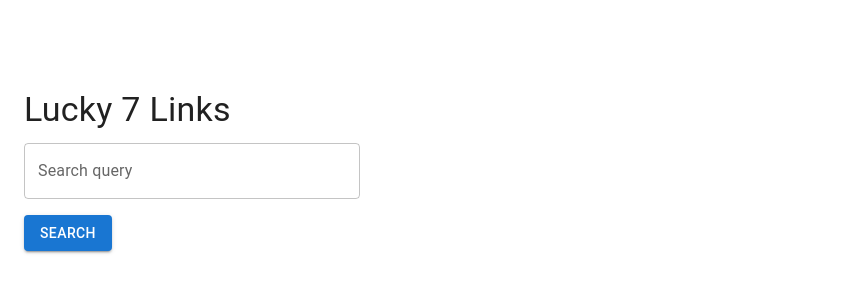
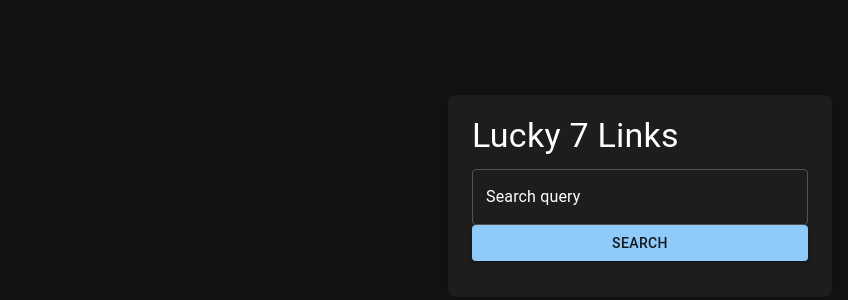
Before and after one commit to Pascal-Claye-30/Search-Engine, a React (Vite) app: page / in a window 1280 px wide. Shown: the part 214-514 px from the top of the page, without its empty margins (0-848 px from the left). Built offline with nearby package versions, Linux system fonts and the light colour scheme.

Commit message:
reverted back to previous updated style and changed the name of the app

```diff
--- a/src/App.css
+++ b/src/App.css
@@ -13,7 +13,7 @@ body {
 header {
   background-color: #1d1d1d;
   color: white;
-  padding: 1px;
+  padding: 10px;
   width: 100%;
   box-sizing: border-box;
 }
--- a/src/App.jsx
+++ b/src/App.jsx
@@ -1,5 +1,6 @@
 import React from 'react';
 import ExaSearch from './components/ExaSearch';
+import './App.css';
 
 function App() {
   return (
--- a/src/components/ExaSearch.jsx
+++ b/src/components/ExaSearch.jsx
@@ -11,7 +11,25 @@ import {
   CssBaseline,
   Box,
 } from '@mui/material';
+import { createTheme, ThemeProvider } from '@mui/material/styles';
 import fetch, { Headers } from 'cross-fetch';
+
+const theme = createTheme({
+  palette: {
+    mode: 'dark',
+    primary: {
+      main: '#90caf9',
+    },
+    background: {
+      default: '#121212',
+      paper: '#1d1d1d',
+    },
+    text: {
+      primary: '#ffffff',
+      secondary: '#b0bec5',
+    },
+  },
+});
 
 const ExaSearch = () => {
   const [query, setQuery] = useState('');
@@ -25,7 +43,7 @@ const ExaSearch = () => {
     const response = await fetch('https://api.exa.ai/search', {
       method: 'POST',
       headers: new Headers({
-        'x-api-key': 'EXA_API_KEY',
+        'x-api-key': '613b2b11-6fd3-4517-bffb-46df4a0b07d3',
         'Content-Type': 'application/json',
       }),
       body: JSON.stringify({
@@ -47,22 +65,29 @@ const ExaSearch = () => {
   };
 
   return (
-    <Container>
+    <ThemeProvider theme={theme}>
       <CssBaseline />
-      <Box sx={{ my: 4 }}>
+      <Container className="container">
+      <Box sx={{ my: 0, width: '100%' }}>
           <Typography variant="h4" component="h1" gutterBottom>
             Lucky 7 Links
           </Typography>
           <TextField
-          fullWidth
+            className="search-field"
             label="Search query"
             variant="outlined"
             value={query}
             onChange={(e) => setQuery(e.target.value)}
             onKeyDown={handleKeyDown}
+            InputLabelProps={{
+              style: { color: theme.palette.text.primary },
+            }}
+            InputProps={{
+              style: { color: theme.palette.text.primary },
+            }}
           />
           <Button
-          sx={{ mt: 2 }}
+            className="search-button"
             variant="contained"
             color="primary"
             onClick={handleSearch}
@@ -70,10 +95,11 @@ const ExaSearch = () => {
             Search
           </Button>
           {loading && <CircularProgress sx={{ mt: 2 }} />}
-        <List sx={{ mt: 2 }}>
+          <List className="results-list">
             {results.map((result) => (
               <ListItem
-              ListItemButton
+                className="result-item"
+                button
                 component="a"
                 href={result.url}
                 target="_blank"
@@ -88,6 +114,7 @@ const ExaSearch = () => {
           </List>
         </Box>
       </Container>
+    </ThemeProvider>
   );
 };
 
```
Lines whose indentation alone changed are shown as unchanged.
